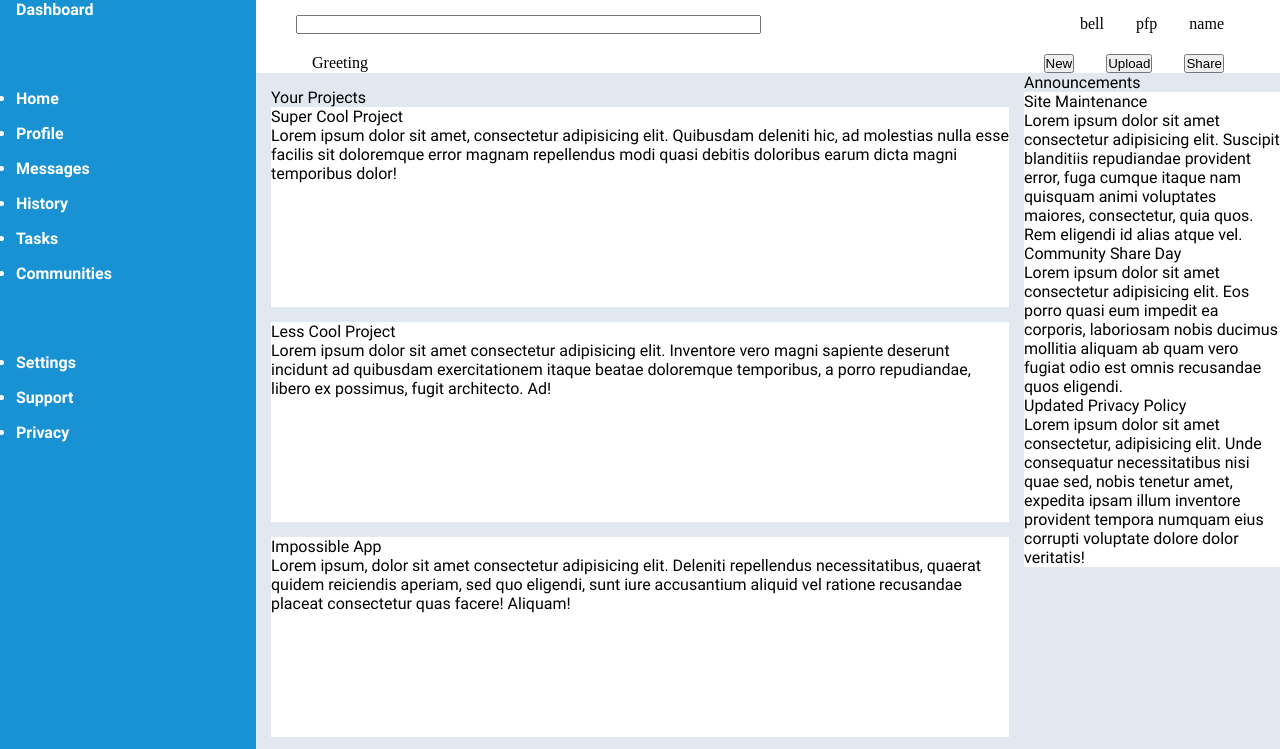
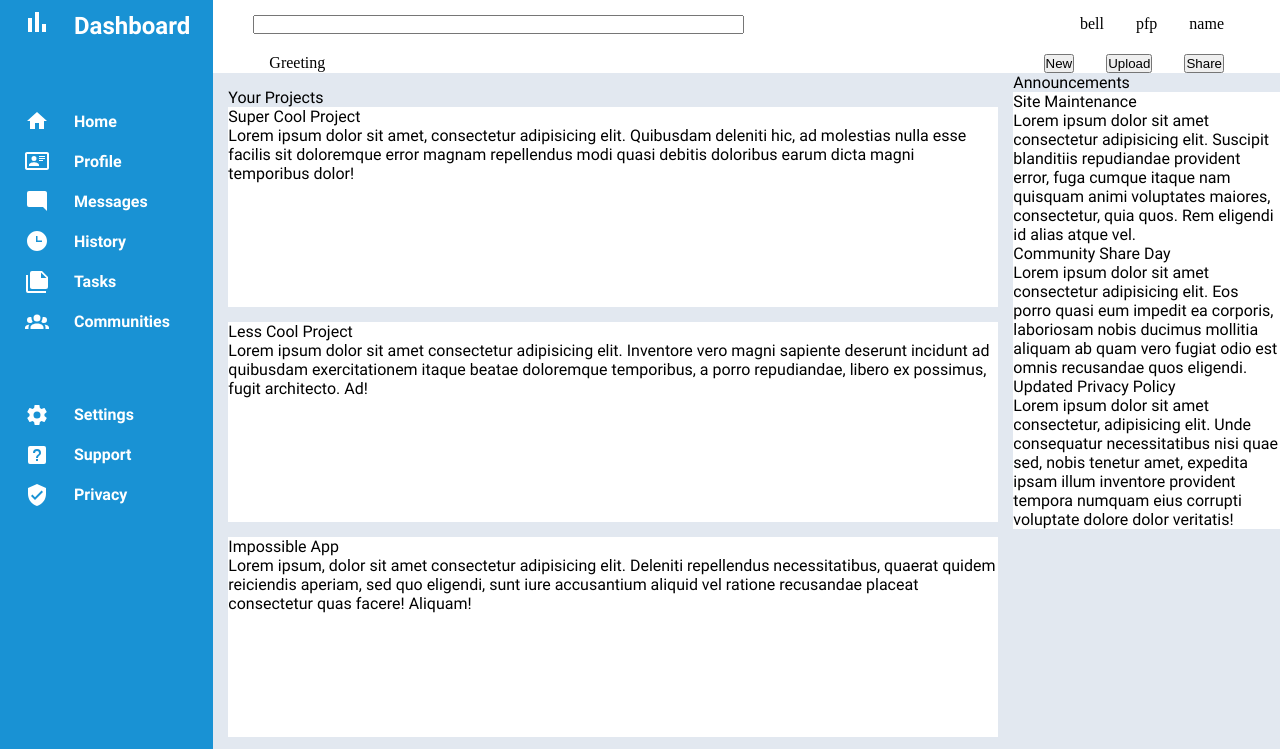
Before and after one commit to aukeller/Admin-Dashboard, a plain HTML site: page index.html in a window 1280 px wide. Shown: the top 749 px of the page. Drawn offline with Linux system fonts and the light colour scheme.

Commit message:
finished sidebar

```diff
--- a/index.html
+++ b/index.html
@@ -9,20 +9,40 @@
 <body>
     <div class="container">
         <div class="sidebar">
-            <div class="logo">Dashboard</div>
+            <div class="logo"><svg style="width:24px;height:24px" viewBox="0 0 24 24">
+                <path fill="currentColor" d="M3,22V8H7V22H3M10,22V2H14V22H10M17,22V14H21V22H17Z" />
+            </svg>Dashboard</div>
             <ul>
-                <li>Home</li>
-                <li>Profile</li>
-                <li>Messages</li>
-                <li>History</li>
-                <li>Tasks</li>
-                <li>Communities</li>
+                <li><svg style="width:24px;height:24px" viewBox="0 0 24 24">
+                    <path fill="currentColor" d="M10,20V14H14V20H19V12H22L12,3L2,12H5V20H10Z" />
+                </svg><span>Home</span> </li>
+                <li><svg style="width:24px;height:24px" viewBox="0 0 24 24">
+                    <path fill="currentColor" d="M22,3H2C0.91,3.04 0.04,3.91 0,5V19C0.04,20.09 0.91,20.96 2,21H22C23.09,20.96 23.96,20.09 24,19V5C23.96,3.91 23.09,3.04 22,3M22,19H2V5H22V19M14,17V15.75C14,14.09 10.66,13.25 9,13.25C7.34,13.25 4,14.09 4,15.75V17H14M9,7A2.5,2.5 0 0,0 6.5,9.5A2.5,2.5 0 0,0 9,12A2.5,2.5 0 0,0 11.5,9.5A2.5,2.5 0 0,0 9,7M14,7V8H20V7H14M14,9V10H20V9H14M14,11V12H18V11H14" />
+                </svg>Profile</li>
+                <li><svg style="width:24px;height:24px" viewBox="0 0 24 24">
+                    <path fill="currentColor" d="M22,4C22,2.89 21.1,2 20,2H4A2,2 0 0,0 2,4V16A2,2 0 0,0 4,18H18L22,22V4Z" />
+                </svg>Messages</li>
+                <li><svg style="width:24px;height:24px" viewBox="0 0 24 24">
+                    <path fill="currentColor" d="M12 2C6.5 2 2 6.5 2 12C2 17.5 6.5 22 12 22C17.5 22 22 17.5 22 12S17.5 2 12 2M17 13H11V7H12.5V11.5H17V13Z" />
+                </svg>History</li>
+                <li><svg style="width:24px;height:24px" viewBox="0 0 24 24">
+                    <path fill="currentColor" d="M16,9H21.5L16,3.5V9M7,2H17L23,8V18A2,2 0 0,1 21,20H7C5.89,20 5,19.1 5,18V4A2,2 0 0,1 7,2M3,6V22H21V24H3A2,2 0 0,1 1,22V6H3Z" />
+                </svg>Tasks</li>
+                <li><svg style="width:24px;height:24px" viewBox="0 0 24 24">
+                    <path fill="currentColor" d="M12,5.5A3.5,3.5 0 0,1 15.5,9A3.5,3.5 0 0,1 12,12.5A3.5,3.5 0 0,1 8.5,9A3.5,3.5 0 0,1 12,5.5M5,8C5.56,8 6.08,8.15 6.53,8.42C6.38,9.85 6.8,11.27 7.66,12.38C7.16,13.34 6.16,14 5,14A3,3 0 0,1 2,11A3,3 0 0,1 5,8M19,8A3,3 0 0,1 22,11A3,3 0 0,1 19,14C17.84,14 16.84,13.34 16.34,12.38C17.2,11.27 17.62,9.85 17.47,8.42C17.92,8.15 18.44,8 19,8M5.5,18.25C5.5,16.18 8.41,14.5 12,14.5C15.59,14.5 18.5,16.18 18.5,18.25V20H5.5V18.25M0,20V18.5C0,17.11 1.89,15.94 4.45,15.6C3.86,16.28 3.5,17.22 3.5,18.25V20H0M24,20H20.5V18.25C20.5,17.22 20.14,16.28 19.55,15.6C22.11,15.94 24,17.11 24,18.5V20Z" />
+                </svg>Communities</li>
             </ul>
 
             <ul>
-                <li>Settings</li>
-                <li>Support</li>
-                <li>Privacy</li>
+                <li><svg style="width:24px;height:24px" viewBox="0 0 24 24">
+                    <path fill="currentColor" d="M12,15.5A3.5,3.5 0 0,1 8.5,12A3.5,3.5 0 0,1 12,8.5A3.5,3.5 0 0,1 15.5,12A3.5,3.5 0 0,1 12,15.5M19.43,12.97C19.47,12.65 19.5,12.33 19.5,12C19.5,11.67 19.47,11.34 19.43,11L21.54,9.37C21.73,9.22 21.78,8.95 21.66,8.73L19.66,5.27C19.54,5.05 19.27,4.96 19.05,5.05L16.56,6.05C16.04,5.66 15.5,5.32 14.87,5.07L14.5,2.42C14.46,2.18 14.25,2 14,2H10C9.75,2 9.54,2.18 9.5,2.42L9.13,5.07C8.5,5.32 7.96,5.66 7.44,6.05L4.95,5.05C4.73,4.96 4.46,5.05 4.34,5.27L2.34,8.73C2.21,8.95 2.27,9.22 2.46,9.37L4.57,11C4.53,11.34 4.5,11.67 4.5,12C4.5,12.33 4.53,12.65 4.57,12.97L2.46,14.63C2.27,14.78 2.21,15.05 2.34,15.27L4.34,18.73C4.46,18.95 4.73,19.03 4.95,18.95L7.44,17.94C7.96,18.34 8.5,18.68 9.13,18.93L9.5,21.58C9.54,21.82 9.75,22 10,22H14C14.25,22 14.46,21.82 14.5,21.58L14.87,18.93C15.5,18.67 16.04,18.34 16.56,17.94L19.05,18.95C19.27,19.03 19.54,18.95 19.66,18.73L21.66,15.27C21.78,15.05 21.73,14.78 21.54,14.63L19.43,12.97Z" />
+                </svg>Settings</li>
+                <li><svg style="width:24px;height:24px" viewBox="0 0 24 24">
+                    <path fill="currentColor" d="M11,18H13V16H11V18M12,6A4,4 0 0,0 8,10H10A2,2 0 0,1 12,8A2,2 0 0,1 14,10C14,12 11,11.75 11,15H13C13,12.75 16,12.5 16,10A4,4 0 0,0 12,6M5,3H19A2,2 0 0,1 21,5V19A2,2 0 0,1 19,21H5A2,2 0 0,1 3,19V5A2,2 0 0,1 5,3Z" />
+                </svg>Support</li>
+                <li><svg style="width:24px;height:24px" viewBox="0 0 24 24">
+                    <path fill="currentColor" d="M10,17L6,13L7.41,11.59L10,14.17L16.59,7.58L18,9M12,1L3,5V11C3,16.55 6.84,21.74 12,23C17.16,21.74 21,16.55 21,11V5L12,1Z" />
+                </svg>Privacy</li>
             </ul>
         </div>
         <div class="header">
--- a/style.css
+++ b/style.css
@@ -1,11 +1,11 @@
 @font-face {
     font-family: Roboto-Regular;
-    src: url("Roboto-Regular.ttf");
+    src: url("assets/Roboto-Regular.ttf");
 }
 
 @font-face {
     font-family: Roboto-Bold;
-    src: url("Roboto-Bold.ttf");
+    src: url("assets/Roboto-Bold.ttf");
 }
 
 * {
@@ -13,16 +13,27 @@
     padding: 0;
 }
 
+li {
+    display: flex;
+    align-items: center;
+    list-style: none;
+}
+
+svg {
+    padding-right: 25px;
+}
+
 .container {
     height: 100vh;
 
     display: grid;
-    grid-template-columns: 1fr 4fr;
+    grid-template-columns: 1fr 5fr;
     grid-template-rows: 1fr 6fr;
 }
 
 .sidebar {
-    padding-left: 1rem;
+    padding-left: 25px;
+    padding-top: 10px;
 
     font-family: Roboto-Bold;
     color: #fff;
@@ -35,6 +46,10 @@
     gap: 5%;
 
     grid-row: 1 / 3;
+}
+
+.logo {
+    font-size: 1.5rem;
 }
 
 ul {
```
Also changed, not shown: assets/Roboto-Bold.ttf (renamed from Roboto-Bold.ttf), assets/Roboto-Regular.ttf (renamed from Roboto-Regular.ttf).
